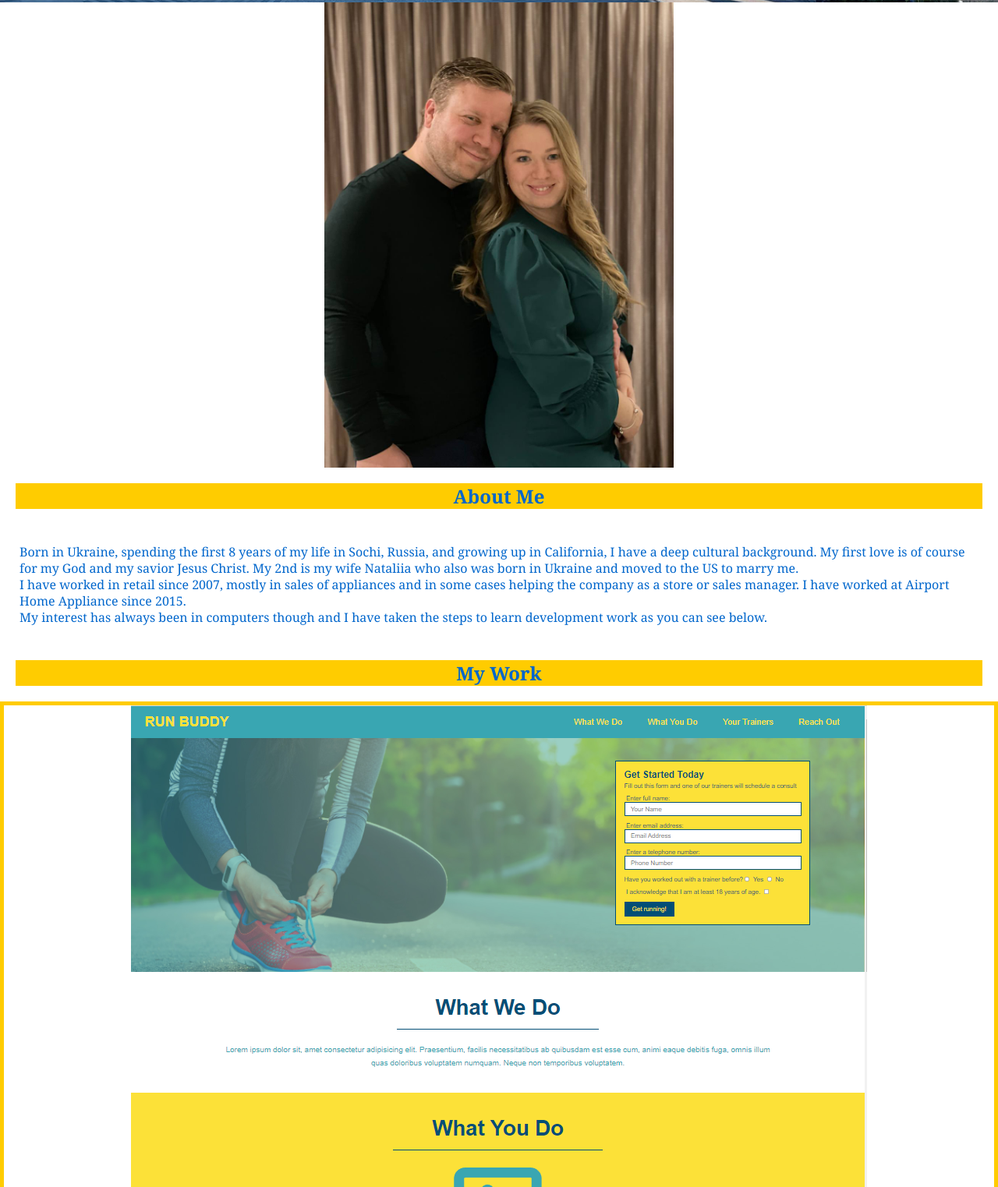
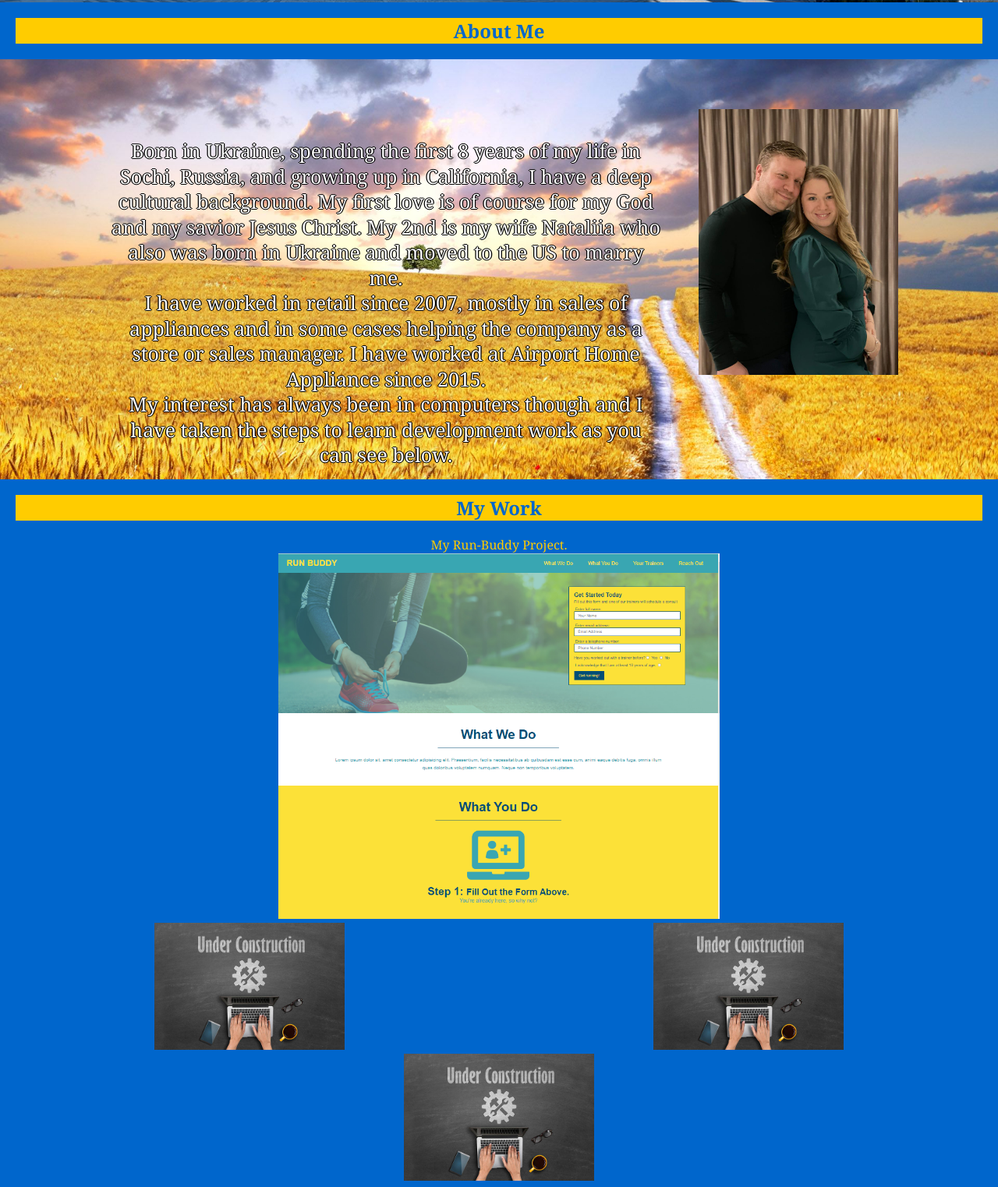
Before and after one commit to drerudin/dev_dre_portfolio, a plain HTML site: page index.html in a window 1280 px wide. Shown: the part 163-1686 px from the top of the page at 78% size. Drawn offline with Linux system fonts and the light colour scheme.

Commit message:
added flex

```diff
--- a/assets/css/style.css
+++ b/assets/css/style.css
@@ -5,7 +5,8 @@
 }
 
 body {
-    color: #0066cc;
+    background-color: #0066cc;
+    color: #ffcc00;
     font-family:Cambria, Cochin, Georgia, Times, 'Times New Roman', serif;
 }
 
@@ -13,17 +14,15 @@ body {
 
 header {
     padding: 40px 35px;
-    background-color: #0066cc;
     display: flex;
     justify-content: space-between;
     flex-wrap: wrap;
     position: sticky;
     top: 0;
     background-image: url("../images/crystalcath.jpg");
-    background-size:auto;
-    background-position: center;
+    background-size: auto;
+    background-position: center center;
     background-attachment: fixed;
-    background-position: 80%;
     z-index: 9999;
 }
 
@@ -86,37 +85,74 @@ h2 {
 
 .story {
     width: 100%;
-    margin: 0 auto;
     display: flex;
     flex-wrap: wrap;
-    justify-content: space-around;
+    background-image: url(../images/ukrhills.jpg);
+    background-size: cover;
+    background-position:center;
+    color: white;
+    text-align: center;
+    position: relative;
 }
 
 
 .together {
-    width: 35%;
+    width: 20%;
+    float: right;
+    margin-right: 10%;
+    margin-top: 5%;
+    margin-bottom: 5%;
+    position:static;
+    flex-wrap: wrap;
+    box-sizing: border-box;
 }
 
-.story p {
-    padding: 25px;
+#ourstory {
+    margin: 15px;
+    padding-left: 10%;
+    padding-top: 5%;
     line-height: 1.3;
+    float: left;
+    width: 65%;
+    font-size: 25px;
+    text-shadow: 0.05em 0 #000000,
+    0 0.05em #000000,
+    -0.05em 0 #000000,
+    0 -0.05em #000000;
+    box-sizing: border-box;
 }
 
 /* about me section end */
 
-.works section {
+/* My Works section */
+
+.works {
     width: 100%;
-    height: 100%;
+    justify-content: space-around;
     text-align: center;
-    border: 5px solid #ffcc00;
-  }
+    flex-wrap: wrap;
+    position:relative;
+    box-sizing: border-box;
+    display: flex;
+}
+
+#my-work {
+    flex-wrap: wrap;
+
+}
+
+#run-buddy{
+    width: 60%;
+}
+
+.other-work{
+    width:40%;
+    box-sizing: border-box;
+}
 
 
 
-.works img {
-    justify-content: space-around;
-    flex-wrap: wrap;
-  }
+  /* My works section End */
 
   /* Footer Styling */
 
@@ -129,6 +165,19 @@ footer {
     flex-wrap: wrap;
     justify-content: center;
     list-style: none;
+    padding-bottom: 3%;
 }
 
 /* Footer Styling End */
+
+@media(max-width:600px){
+    .together {
+        width:100%;
+        float:none;
+    }
+    #ourstory {
+        width:80%;
+        float:none;
+    }
+
+}
--- a/index.html
+++ b/index.html
@@ -46,16 +46,18 @@
         </nav>
     </header>
     <!-- Header end -->
+    <h2>
+    About Me
+    </h2>
 
     <!-- About Me Section -->
 <section id="about-me" class="story">
 
-    <img src="./assets/images/together.jpg" class="together" alt="Me and Nataliia together" />
+
     <div>
-        <h2>
-        About Me
-        </h2>
-    <p>Born in Ukraine, spending the first 8 years of my life in Sochi, Russia, and growing up in California, I have a deep cultural background.  My first love is of course for my God and my savior Jesus Christ.  My 2nd is my wife Nataliia who also was born in Ukraine and moved to the US to marry me.
+        <img src="./assets/images/together.jpg" class="together" alt="Me and Nataliia together" />
+        <br />
+    <p id="ourstory">Born in Ukraine, spending the first 8 years of my life in Sochi, Russia, and growing up in California, I have a deep cultural background.  My first love is of course for my God and my savior Jesus Christ.  My 2nd is my wife Nataliia who also was born in Ukraine and moved to the US to marry me.
         <br />
         I have worked in retail since 2007, mostly in sales of appliances and in some cases helping the company as a store or sales manager.  I have worked at Airport Home Appliance since 2015.
         <br />
@@ -68,19 +70,23 @@
 
     <!-- My Work Section -->
 
-    <div id="my-work" class="works">
-        <h2>
-            My Work
-        </h2>
-        <section>
-            <a href="https://drerudin.github.io/run-buddy/" class="firstwork"><img src="./assets/images/run-buddy.png" alt="Run Buddy Project"/></a>
-            <img src="./assets/images/istockphoto-542175174-612x612.jpg" alt="work in progress"/>
-            <img src="./assets/images/istockphoto-542175174-612x612.jpg" alt="work in progress"/>
-            <img src="./assets/images/istockphoto-542175174-612x612.jpg" alt="work in progress"/>
-          </section>
-
-
-    </div>
+    <h2>
+        My Work
+    </h2>
+    <section id="my-work" class="works">
+            <article>My Run-Buddy Project.<br />
+            <a href="https://drerudin.github.io/run-buddy/"><img src="./assets/images/run-buddy.png" alt="Run Buddy Project" id="run-buddy"/></a>
+            </article>
+            <article class="work2">
+            <img src="./assets/images/istockphoto-542175174-612x612.jpg" alt="work in progress" class="other-work"/>
+            </article>
+            <article>
+            <img src="./assets/images/istockphoto-542175174-612x612.jpg" alt="work in progress" class="other-work"/>
+            </article>
+            <article>
+            <img src="./assets/images/istockphoto-542175174-612x612.jpg" alt="work in progress" class="other-work"/>
+            </article>
+    </section>
 
     <!-- My Work Section End -->
 
```
Also changed, not shown: assets/images/ukrhills.jpg (added), 1 other file.
